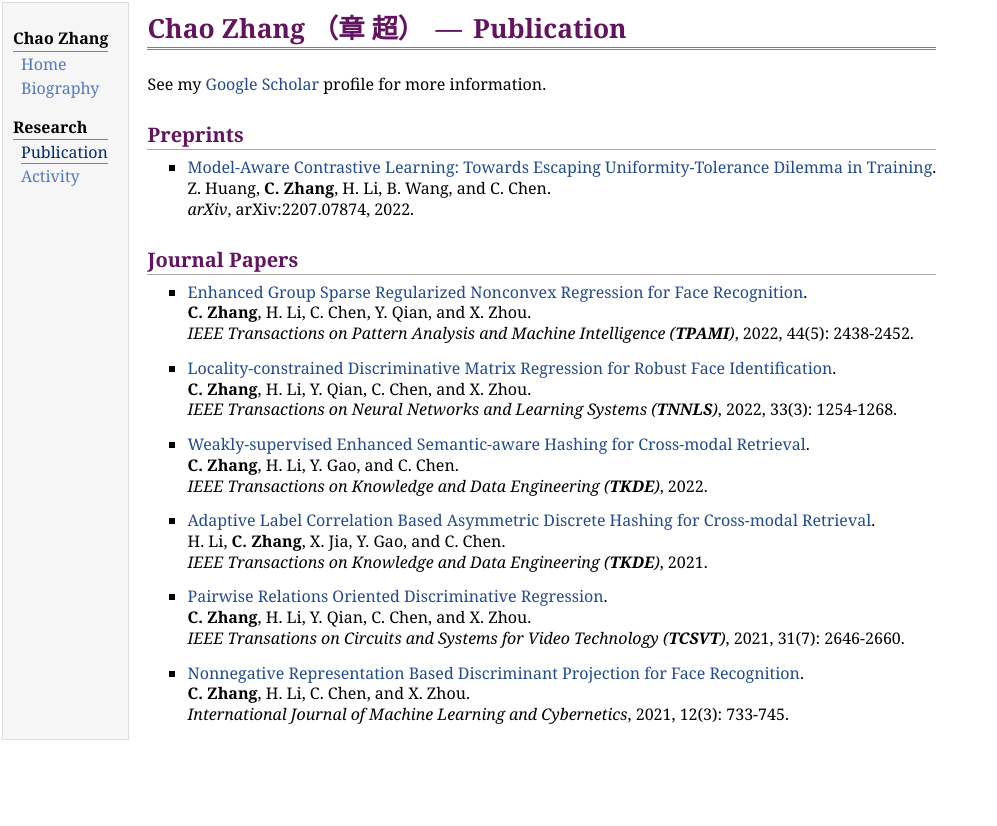
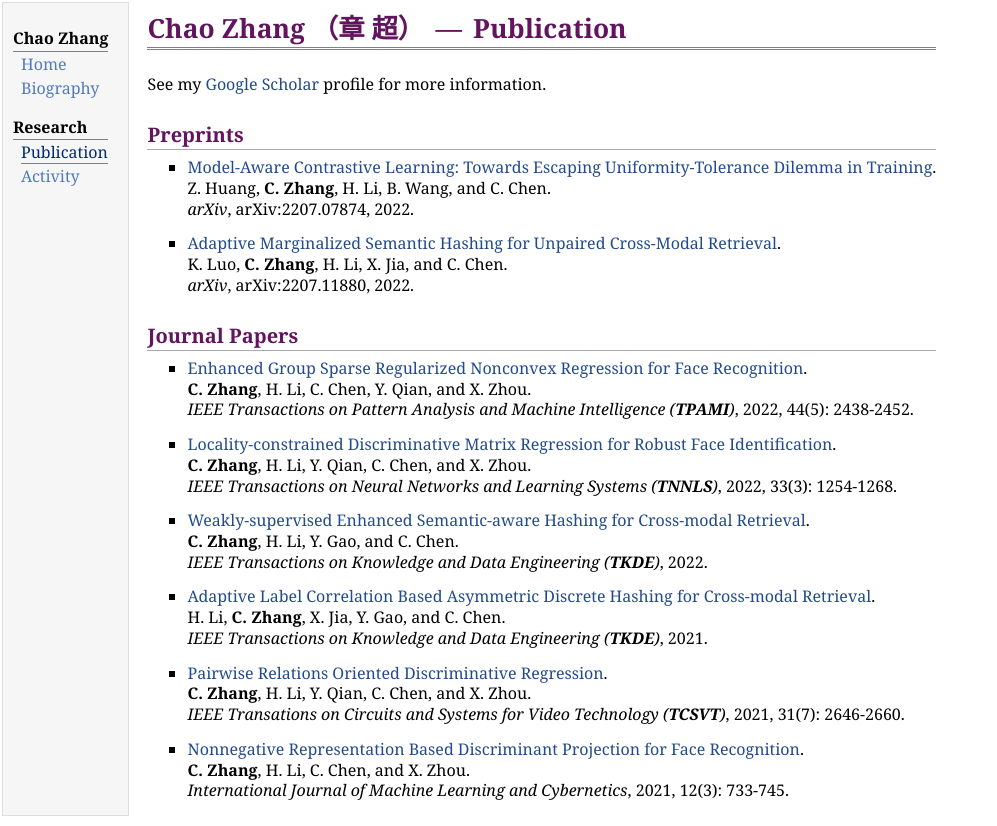
Before and after one commit to czhangnju/czhangnju.github.io, a plain HTML site: page publications.html in a window 1280 px wide. Shown: the whole page, without its empty margins (0-997 px from the left). Before the commit the page ends 800 px from the top, so only its background shows below. Drawn offline with Linux system fonts and the light colour scheme.

Commit message:
Add files via upload

```diff
--- a/publications.html
+++ b/publications.html
@@ -28,6 +28,12 @@
 <li><p><a href="https://arxiv.org/abs/2207.07874">Model-Aware Contrastive Learning: Towards Escaping Uniformity-Tolerance Dilemma in Training</a>. <br />
 Z. Huang, <b>C. Zhang</b>, H. Li, B. Wang, and C. Chen.<br />
 <i>arXiv</i>, arXiv:2207.07874, 2022.  </p>
+</li>
+</ul>
+<ul>
+<li><p><a href="https://arxiv.org/abs/2207.11880">Adaptive Marginalized Semantic Hashing for Unpaired Cross-Modal Retrieval</a>. <br />
+K. Luo, <b>C. Zhang</b>, H. Li, X. Jia, and C. Chen.<br />
+<i>arXiv</i>, arXiv:2207.11880, 2022.  </p>
 </li>
 </ul>
 <h2>Journal Papers</h2>
```
